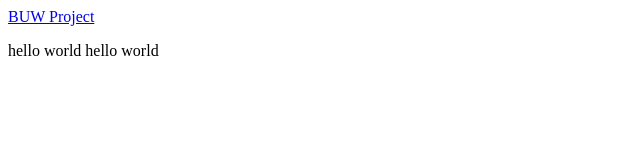
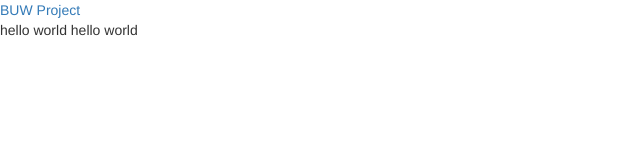
Before and after one commit to mgelberger/mgelberger.github.io, a plain HTML site: page index.html in a window 1280 px wide. Shown: the whole page, without its empty margins (0-640 px from the left). Drawn offline with nearby package versions, Linux system fonts and the light colour scheme.

Commit message:
updating index

```diff
--- a/index.html
+++ b/index.html
@@ -1,3 +1,23 @@
+<!DOCTYPE html>
+<html lang="en">
+<head>
+  <title>How To Help</title>
+  <meta charset="utf-8">
+  <meta name="viewport" content="width=device-width, initial-scale=1">
+  <link rel="stylesheet" href="https://maxcdn.bootstrapcdn.com/bootstrap/3.3.7/css/bootstrap.min.css">
+   <link rel="stylesheet" href="BUW.css">
+   <link href="https://fonts.googleapis.com/css?family=Roboto+Slab" rel="stylesheet">
+  <script src="https://ajax.googleapis.com/ajax/libs/jquery/3.2.1/jquery.min.js"></script>
+  <script src="https://maxcdn.bootstrapcdn.com/bootstrap/3.3.7/js/bootstrap.min.js"></script>
+</head>
+
+<body>
+
 <a href="buw_home.html">BUW Project</a></li>
 
 <p> hello world hello world
+
+
+
+</body>
+</html>
```
